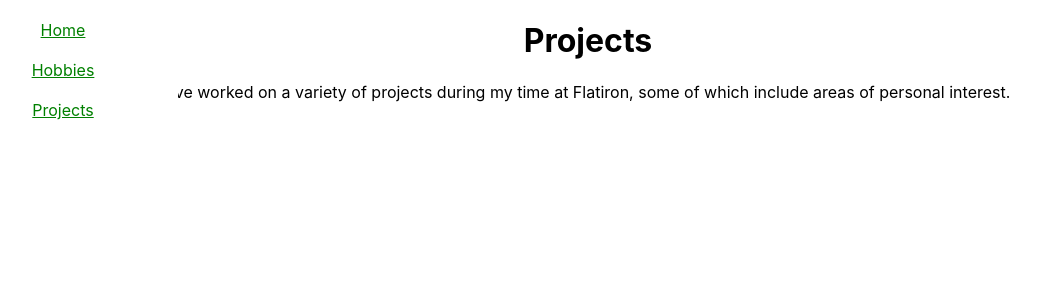
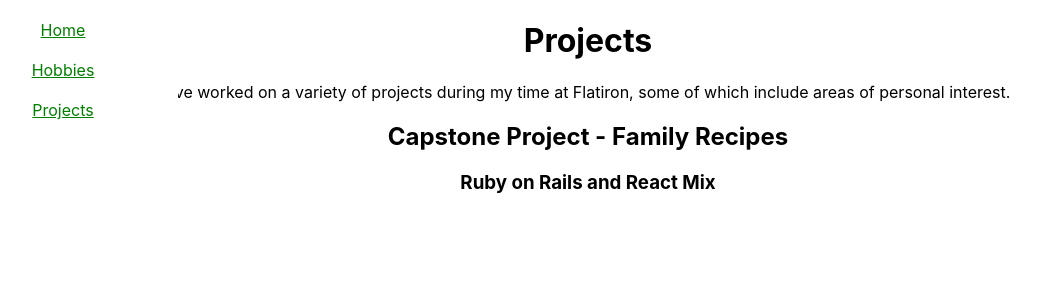
Before and after one commit to turitzinv/About-Me-VictorT, a React (Create React App) app in the folder client/: page /projects in a window 1280 px wide. Shown: the top 300 px of the page, without its empty margins (52-1092 px from the left). Built offline with nearby package versions, Linux system fonts and the light colour scheme.

Commit message:
Added h2 and h3 tags in Projects component.

```diff
--- a/client/src/components/Projects.js
+++ b/client/src/components/Projects.js
@@ -5,6 +5,8 @@ const Projects = () => {
     <div>
       <h1>Projects</h1>
       <p>I've worked on a variety of projects during my time at Flatiron, some of which include areas of personal interest.</p>
+      <h2>Capstone Project - Family Recipes</h2>
+      <h3>Ruby on Rails and React Mix</h3>
     </div>
   )
 }
```
